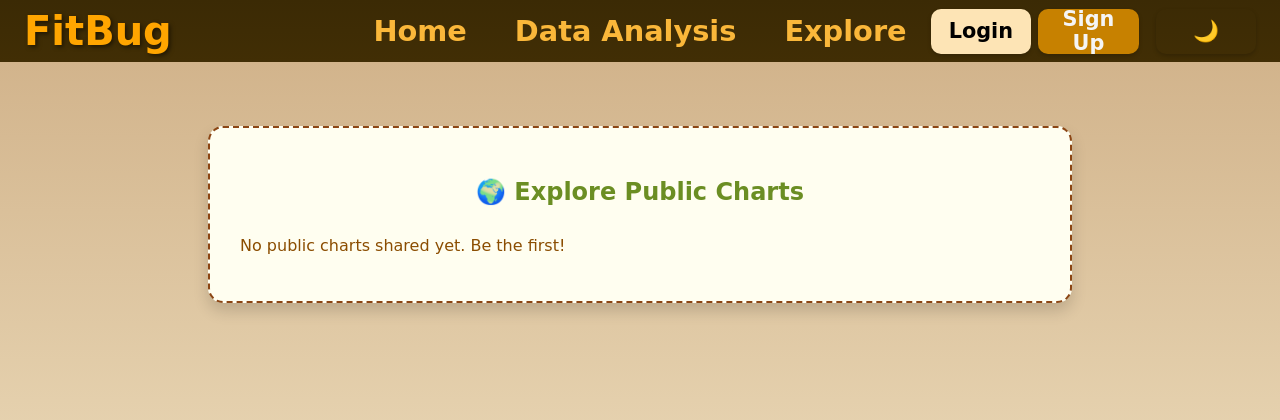
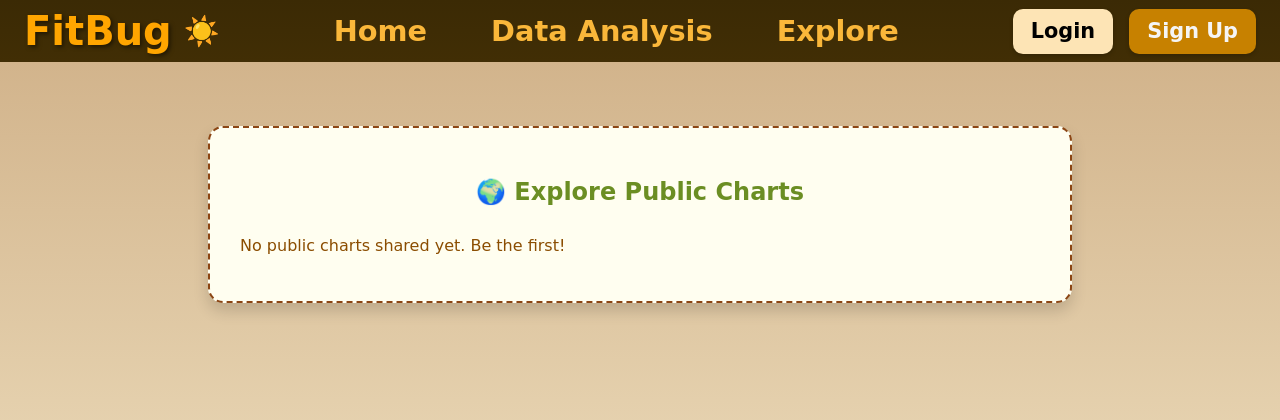
Before and after one commit to jksy1414/CITS5505_Group14_GroupProject, a Flask app: page /explore in a window 1280 px wide. Shown: the top 420 px of the page. Run offline with Flask 3, Linux system fonts and the light colour scheme; data that the repository does not hold is empty.

Commit message:
Fix logout function and update header layout and CSS for dark mode toggle positioning

```diff
--- a/Static/css/style_base.css
+++ b/Static/css/style_base.css
@@ -10,13 +10,31 @@ body {
 
 /* Header container */
 header {
-  background: linear-gradient(to bottom, #3b2a05 0%, #412e05 100%);
   display: grid;
-  grid-template-columns: 1fr auto 1fr; /* Left | Center | Right */
-  justify-content: space-between;
+  grid-template-columns: auto 1fr auto;
   align-items: center;
   padding: 0.5rem 1.5rem;
-  background-color: #4b3102;
+  background: linear-gradient(to bottom, #3b2a05 0%, #412e05 100%);
+}
+
+.left-group {
+  display: flex;
+  align-items: center;
+  gap: 0.75rem;
+}
+
+.toggle-dark-mode {
+  all: unset;
+  font-size: 1.8rem;
+  cursor: pointer;
+  line-height: 1;
+  display: inline;
+  color: inherit;
+  transition: transform 0.2s ease;
+}
+
+.toggle-dark-mode:hover {
+  transform: scale(1.1);
 }
 
 
@@ -42,6 +60,7 @@ header nav { /* positioning (center) */
   display: flex;
   justify-content: center;
   align-items: center;
+  gap: 1rem;
 }
 header nav a { /* link text */
   font-weight: bold;
@@ -62,7 +81,8 @@ header nav a:hover {
 .actions { /* button positioning (RHS) */
   justify-self: end;
   display: flex;
-  gap: 0.45rem;
+  align-items: center;
+  gap: 1rem;
 }
 .actions button { /* general button specifications */
   font-family: 'Comic Sans MS', cursive, sans-serif;
@@ -205,20 +232,42 @@ body.dark-mode textarea {
   border: 1px solid #555;
 }
 
+
+body.dark-mode .logout {
+  background-color: #292929 !important;
+  color: #f2e6d8 !important;
+  border: none !important;
+}
+
+body.dark-mode .logout:hover {
+  background-color: #7e513c !important;
+}
+
+
 /* 🌙 Dark Mode Toggle Button Styling */
-.toggle-dark-mode {
-  background-color: transparent;
-  border: none;
+.actions .toggle-dark-mode {
+  all: unset;
   font-size: 1.8rem;
-  margin-left: 10px;
   cursor: pointer;
+  line-height: 1;
+  display: inline;
   color: inherit;
   transition: transform 0.2s ease;
 }
 
-.toggle-dark-mode:hover {
+.actions .toggle-dark-mode:hover {
   transform: scale(1.1);
 }
+
+body.dark-mode .toggle-dark-mode {
+  background-color: transparent !important;
+  box-shadow: none !important;
+  border: none !important;
+  padding: 0 !important;
+  width: auto;
+  height: auto;
+}
+
 
 /* 🌘 Additional Dark Mode Styling */
 
--- a/Templates/base.html
+++ b/Templates/base.html
@@ -16,7 +16,11 @@
 
 <body>
     <header>
-        <div class="logo">FitBug</div>
+        <div class="left-group">
+          <div class="logo">FitBug</div>
+          <!-- 🌙 Dark Mode Toggle Button (Add This) -->
+          <button id="theme-toggle" class="toggle-dark-mode">🌙</button>
+        </div>
         <nav>
             <a href="/">Home</a>
             <a href="/analyze">Data Analysis</a>
@@ -36,6 +40,10 @@
                  alt="Profile Picture"
                  class="profile-pic">
             </a>
+
+            <a href = "{{ url_for('auth.logout')}}">
+              <button class="logout">Logout</button>
+            </a>
           {% else %}
             <a href="/login">
                 <button class="login">Login</button>
@@ -44,9 +52,6 @@
                 <button class="signup">Sign Up</button>
             </a>
           {% endif %}
-
-          <!-- 🌙 Dark Mode Toggle Button (Add This) -->
-            <button id="theme-toggle" class="toggle-dark-mode">🌙</button>
         </div>
     </header>
 
@@ -88,13 +93,34 @@
       const body = document.body;
       const darkMode = localStorage.getItem("dark-mode");
 
-      if (darkMode === "enabled") {
-        body.classList.add("dark-mode");
+      const savedMode = localStorage.getItem("dark-mode");
+
+      function isNightTime() {
+        const hour = new Date().getHours();
+        return hour < 6 || hour >= 18;
       }
 
-      toggleBtn?.addEventListener("click", () => {
-        body.classList.toggle("dark-mode");
-        localStorage.setItem("dark-mode", body.classList.contains("dark-mode") ? "enabled" : "disabled");
+      function applyMode(mode) {
+        if (mode === "dark") {
+          body.classList.add("dark-mode");
+          toggleBtn.textContent = "🌙";
+          localStorage.setItem("dark-mode", "dark");
+        } else {
+          body.classList.remove("dark-mode");
+          toggleBtn.textContent = "☀️";
+          localStorage.setItem("dark-mode", "light");
+        }
+      }
+
+      if (savedMode) {
+        applyMode(savedMode);
+      } else {
+        applyMode(isNightTime() ? "dark" : "light");
+      }
+
+      toggleBtn.addEventListener("click", () => {
+        const isDark = body.classList.contains("dark-mode");
+        applyMode(isDark ? "light" : "dark");
       });
     });
   </script>
```
Also changed, not shown: other parts of Static/css/style_base.css (+41 -11 lines).
